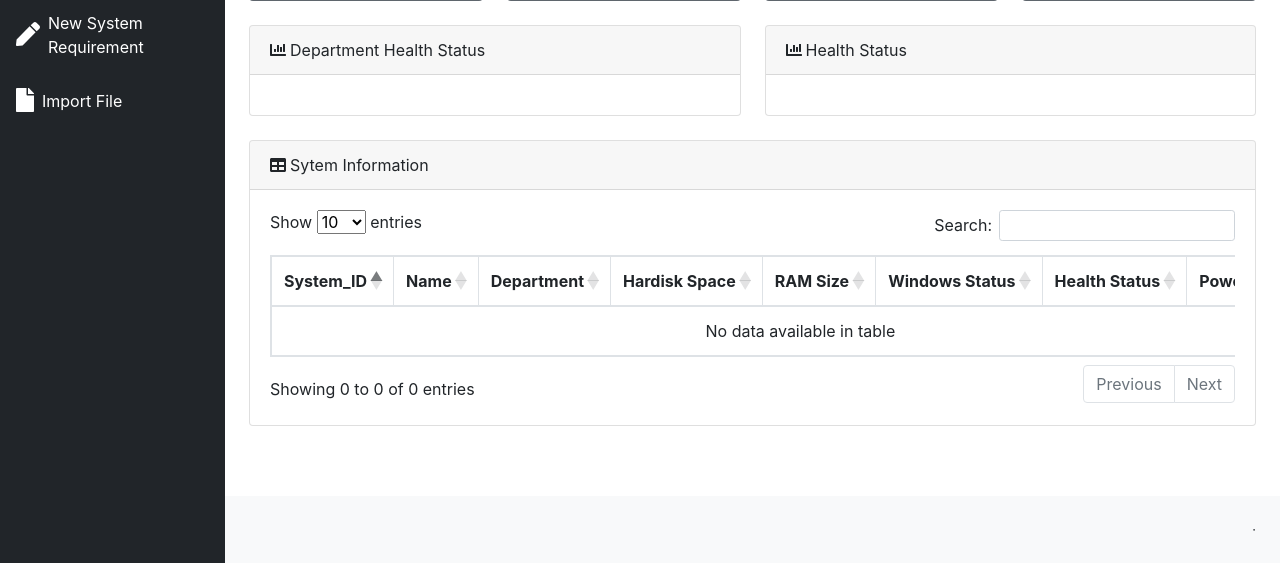
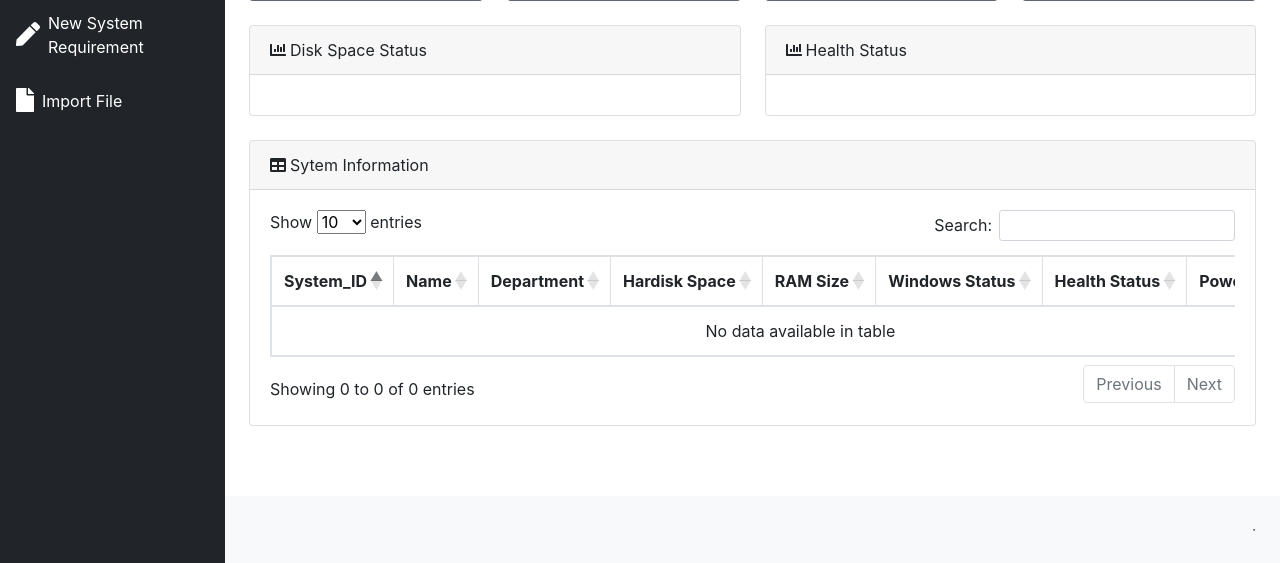
Before and after one commit to PriyankaPremalatha/Sample_ClientDashboard, a Django app: page /clientdashboard/systemhealth/requirementfile_upload/ in a window 1280 px wide. Shown: the part 237-800 px from the top of the page. Run offline with Django 3.2, Linux system fonts and the light colour scheme; data comes from the database, SQL or seed files in the repository; data that the repository does not hold is empty; some libraries are stand-ins or nearby versions.

Commit message:
changes in chart

```diff
--- a/clientdashboard/templates/dashboard/systemhealth.html
+++ b/clientdashboard/templates/dashboard/systemhealth.html
@@ -171,7 +171,7 @@
 
                              <div class="col-xl-6">
                                 <div class="card mb-4" >
-                                    <div class="card-header"><i class="fas fa-chart-bar mr-1"></i>Department Health Status</div>
+                                    <div class="card-header"><i class="fas fa-chart-bar mr-1"></i>Disk Space Status</div>
                                     <div class="card-body" id="hddspaceid" width="100%" height="40"></div>
                                 </div>
                             </div>
```
